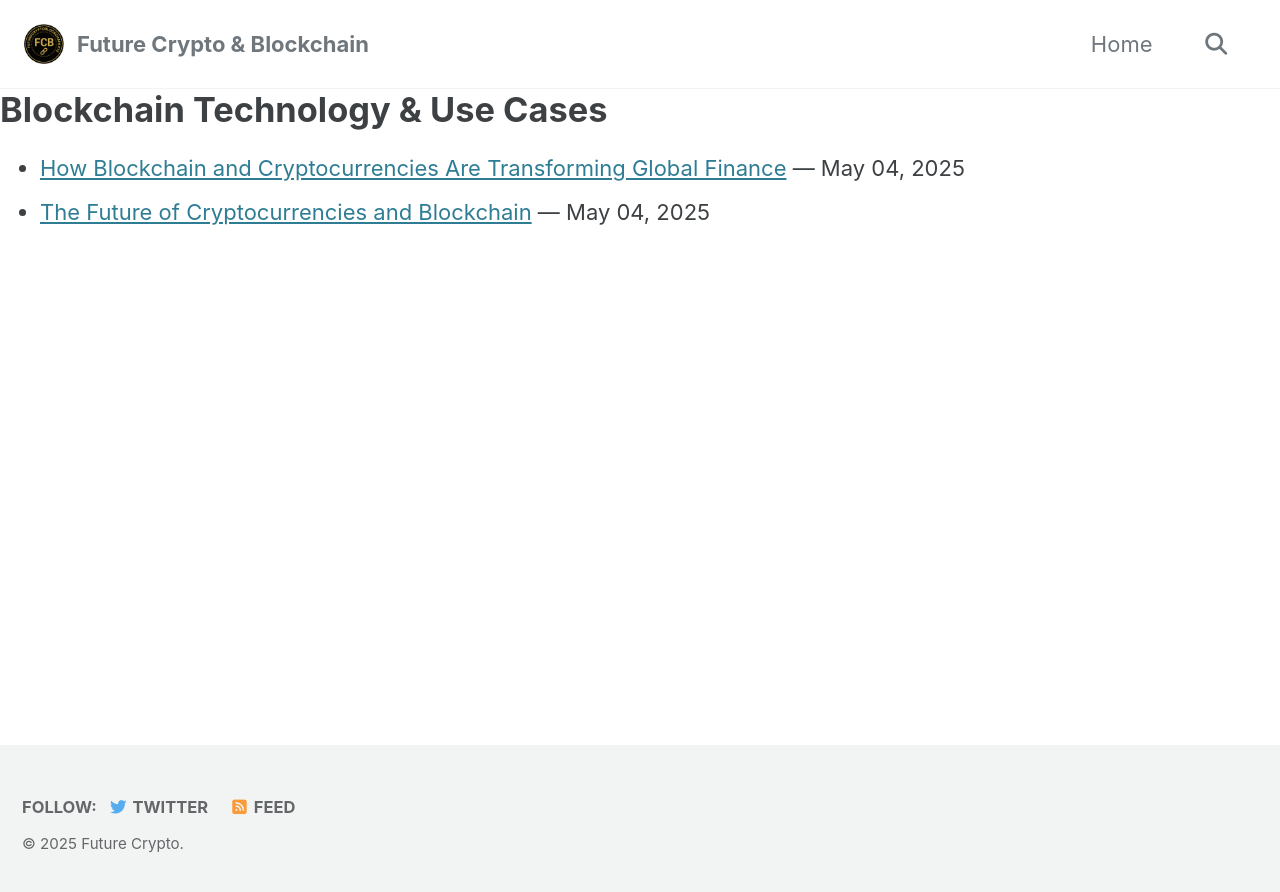
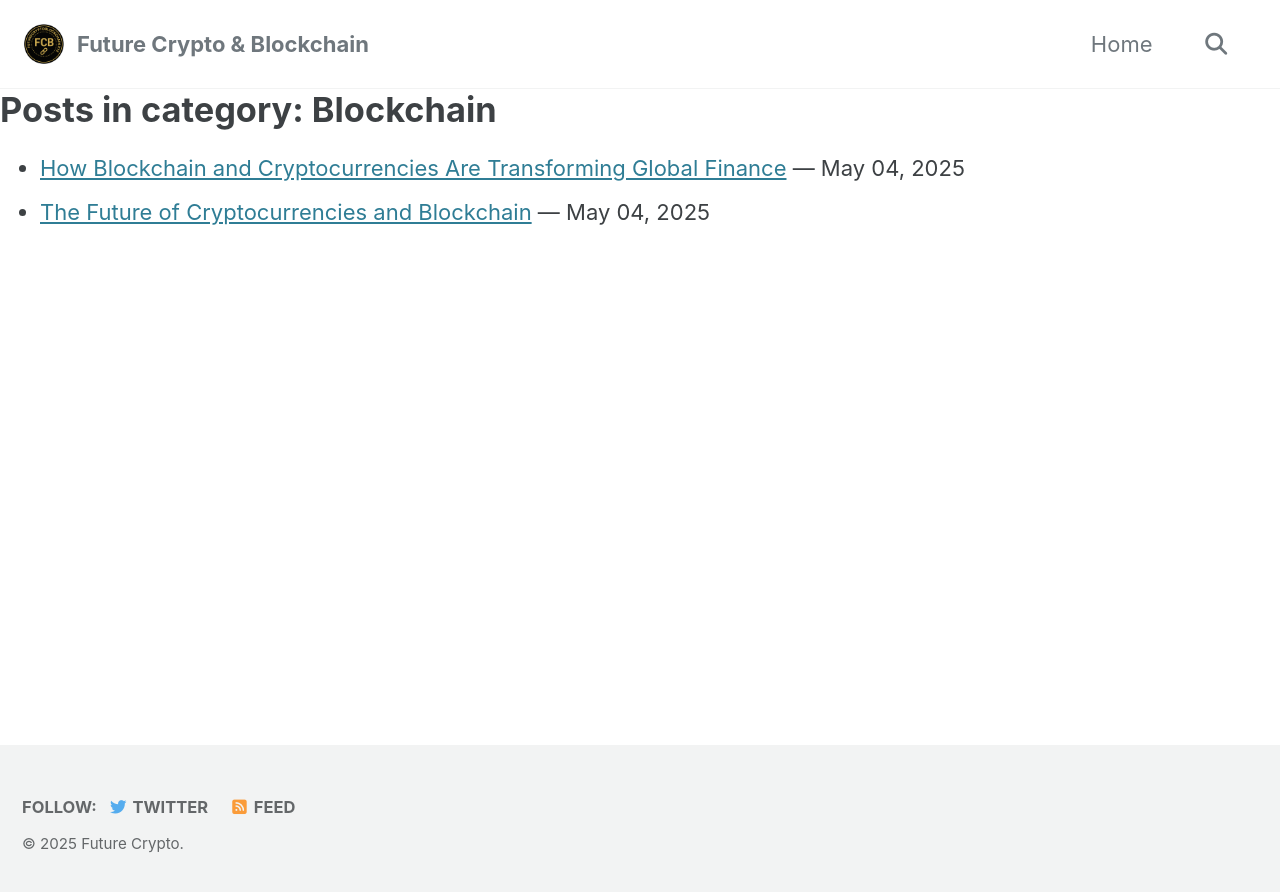
Before and after one commit to hron0891/futurecryptoblockchain, a Jekyll site: the page built from _pages/blockchain.html, in a window 1280 px wide. Shown: the top 892 px of the page. Built offline with Jekyll 4.4.1, drawn with Linux system fonts in a browser that asks for light colours; cached includes are drawn as plain includes.

Commit message:
Update blockchain.html

```diff
--- a/_pages/blockchain.html
+++ b/_pages/blockchain.html
@@ -1,14 +1,12 @@
 ---
-title: "Blockchain Technology & Use Cases"
 layout: default
+title: "Category: Blockchain"
 permalink: /categories/blockchain/
-category_name: blockchain
 ---
 
-<h1>{{ page.title }}</h1>
-
+<h1>Posts in category: Blockchain</h1>
 <ul>
-  {% assign posts_in_category = site.posts | where_exp: "post", "post.categories contains page.category_name" %}
+  {% assign posts_in_category = site.posts | where_exp: "post", "post.categories contains 'blockchain'" %}
   {% for post in posts_in_category %}
     <li><a href="{{ post.url | relative_url }}">{{ post.title }}</a> — {{ post.date | date: "%B %d, %Y" }}</li>
   {% endfor %}
```
